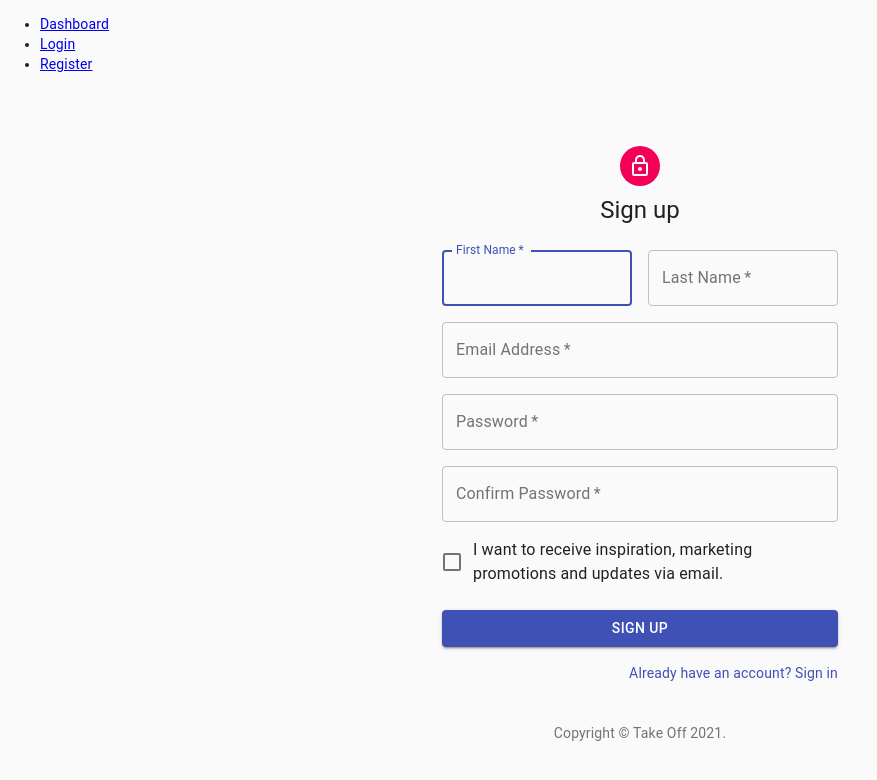
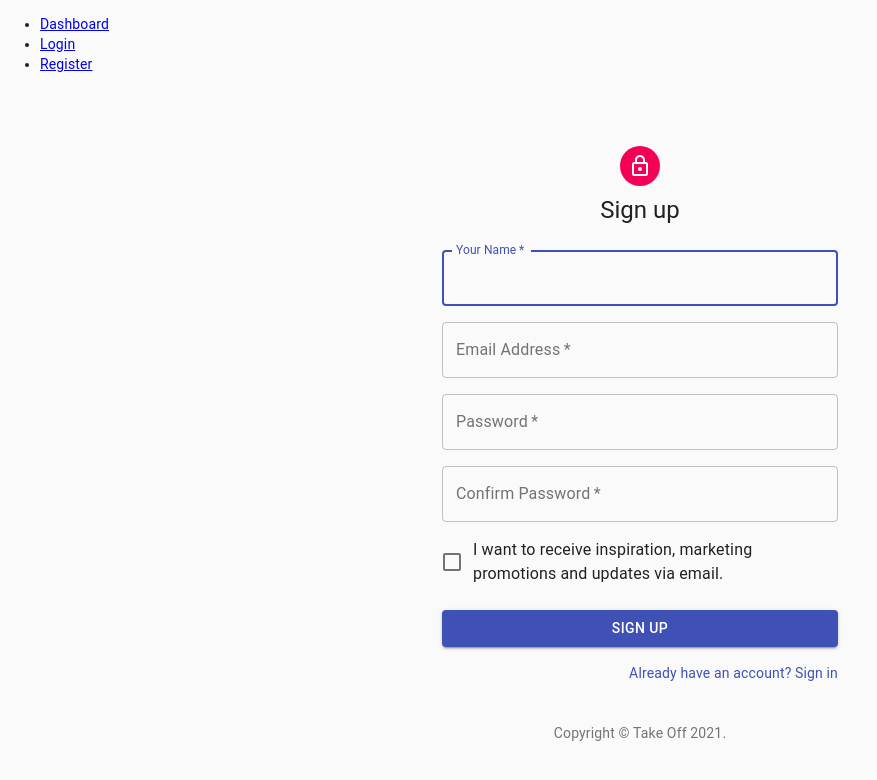
Before and after one commit to espoldi/Takeoff, a React (Create React App) app in the folder client/: page /register in a window 1280 px wide. Shown: the top 780 px of the page, without its empty margins (0-877 px from the left). Built offline with nearby package versions, Linux system fonts and the light colour scheme.

Commit message:
added useState hook as a dependency, set the global state, defined the onchange and onsubmit events, removed last name field from form, pulling errors from our validaion, console log onsubmit will be replaced

```diff
--- a/client/src/pages/Register.js
+++ b/client/src/pages/Register.js
@@ -1,4 +1,4 @@
-import React from 'react';
+import React, { useState } from 'react';
 import Avatar from '@material-ui/core/Avatar';
 import Button from '@material-ui/core/Button';
 import CssBaseline from '@material-ui/core/CssBaseline';
@@ -12,6 +12,7 @@ import LockOutlinedIcon from '@material-ui/icons/LockOutlined';
 import Typography from '@material-ui/core/Typography';
 import { makeStyles } from '@material-ui/core/styles';
 import Container from '@material-ui/core/Container';
+import { Link as RouterLink } from "react-router-dom";
 
 function Copyright() {
   return (
@@ -48,6 +49,24 @@ const useStyles = makeStyles((theme) => ({
 
 export default function SignUp() {
   const classes = useStyles();
+  const [name, setName] = useState("");
+  const [email, setEmail] = useState("");
+  const [password, setPassword] = useState("");
+  const [password2, setPassword2] = useState("");
+  const [errors, SetErrors] = useState("");
+
+  const onSubmit = (e) => {
+    e.preventDefault();
+
+    const newUser = {
+      name,
+      email,
+      password,
+      password2
+    }
+
+    console.log(newUser);
+  };
 
   return (
     <Container component="main" maxWidth="xs">
@@ -59,29 +78,22 @@ export default function SignUp() {
         <Typography component="h1" variant="h5">
           Sign up
         </Typography>
-        <form className={classes.form} noValidate>
+
+        <form className={classes.form} noValidate onSubmit={onSubmit}>
           <Grid container spacing={2}>
-            <Grid item xs={12} sm={6}>
+            <Grid item xs={12}>
               <TextField
-                autoComplete="fname"
-                name="firstName"
+                autoComplete="name"
+                name="name"
                 variant="outlined"
                 required
                 fullWidth
-                id="firstName"
-                label="First Name"
+                id="name"
+                label="Your Name"
                 autoFocus
-              />
-            </Grid>
-            <Grid item xs={12} sm={6}>
-              <TextField
-                variant="outlined"
-                required
-                fullWidth
-                id="lastName"
-                label="Last Name"
-                name="lastName"
-                autoComplete="lname"
+                onChange={(e) => setName(e.target.value)}
+                value={name}
+                error={errors.name}
               />
             </Grid>
             <Grid item xs={12}>
@@ -93,6 +105,9 @@ export default function SignUp() {
                 label="Email Address"
                 name="email"
                 autoComplete="email"
+                onChange={(e) => setEmail(e.target.value)}
+                value={email}
+                error={errors.email}
               />
             </Grid>
             <Grid item xs={12}>
@@ -105,6 +120,9 @@ export default function SignUp() {
                 type="password"
                 id="password"
                 autoComplete="current-password"
+                onChange={(e) => setPassword(e.target.value)}
+                value={password}
+                error={errors.password}
               />
             </Grid>
             <Grid item xs={12}>
@@ -115,8 +133,11 @@ export default function SignUp() {
                 name="password2"
                 label="Confirm Password"
                 type="password"
-                id="password"
+                id="password2"
                 autoComplete="current-password"
+                onChange={(e) => setPassword2(e.target.value)}
+                value={password2}
+                error={errors.password2}
               />
             </Grid>
             <Grid item xs={12}>
```
